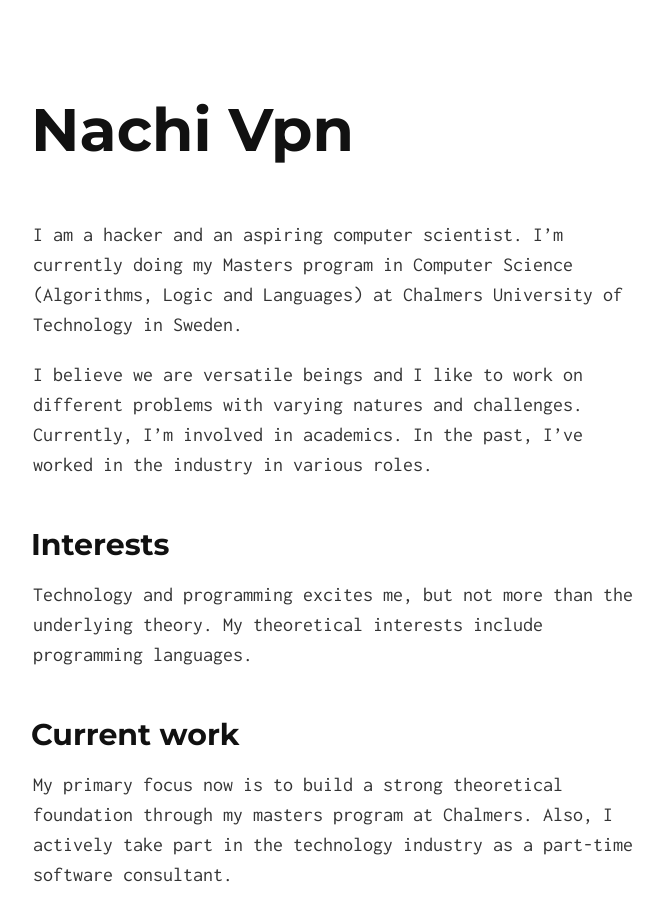
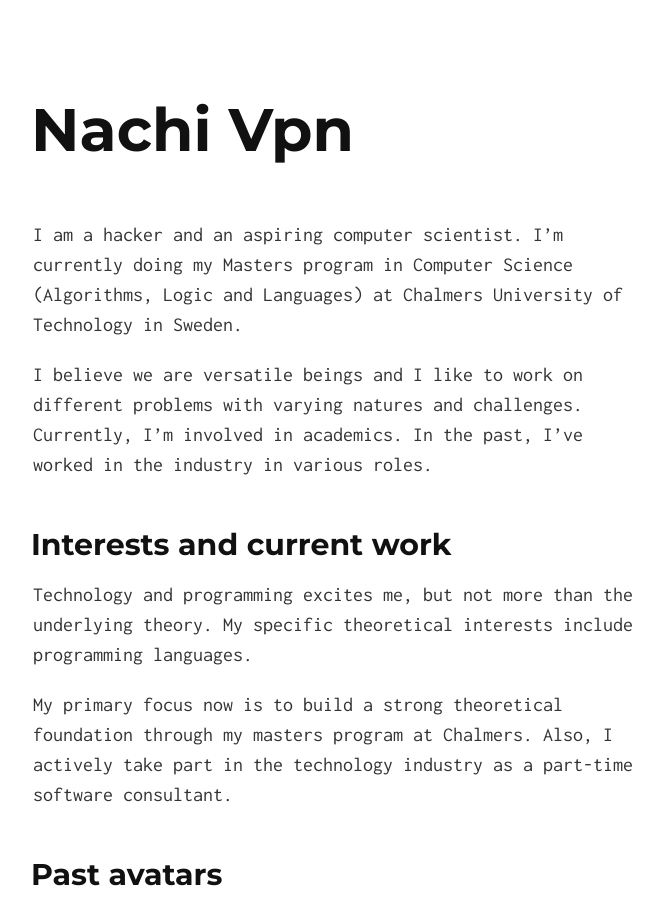
Before and after one commit to nachivpn/nachivpn.github.io, a Jekyll site: the page built from index.md, in a window 1280 px wide and 900 px high. Shown: the whole window, without its empty margins (307-970 px from the left). Built offline with Jekyll 4.4.1, drawn with Linux system fonts in a browser that asks for light colours.

Commit message:
Update index.md

```diff
--- a/index.md
+++ b/index.md
@@ -6,11 +6,9 @@ I am a hacker and an aspiring computer scientist. I'm currently doing my Masters
 
 I believe we are versatile beings and I like to work on different problems with varying natures and challenges. Currently, I'm involved in academics. In the past, I've worked in the industry in various roles.
 
-## Interests
+## Interests and current work
 
-Technology and programming excites me, but not more than the underlying theory. My theoretical interests include programming languages.
-
-## Current work
+Technology and programming excites me, but not more than the underlying theory. My specific theoretical interests include programming languages.
 
 My primary focus now is to build a strong theoretical foundation through my masters program at Chalmers. Also, I actively take part in the technology industry as a part-time software consultant.
 
```
